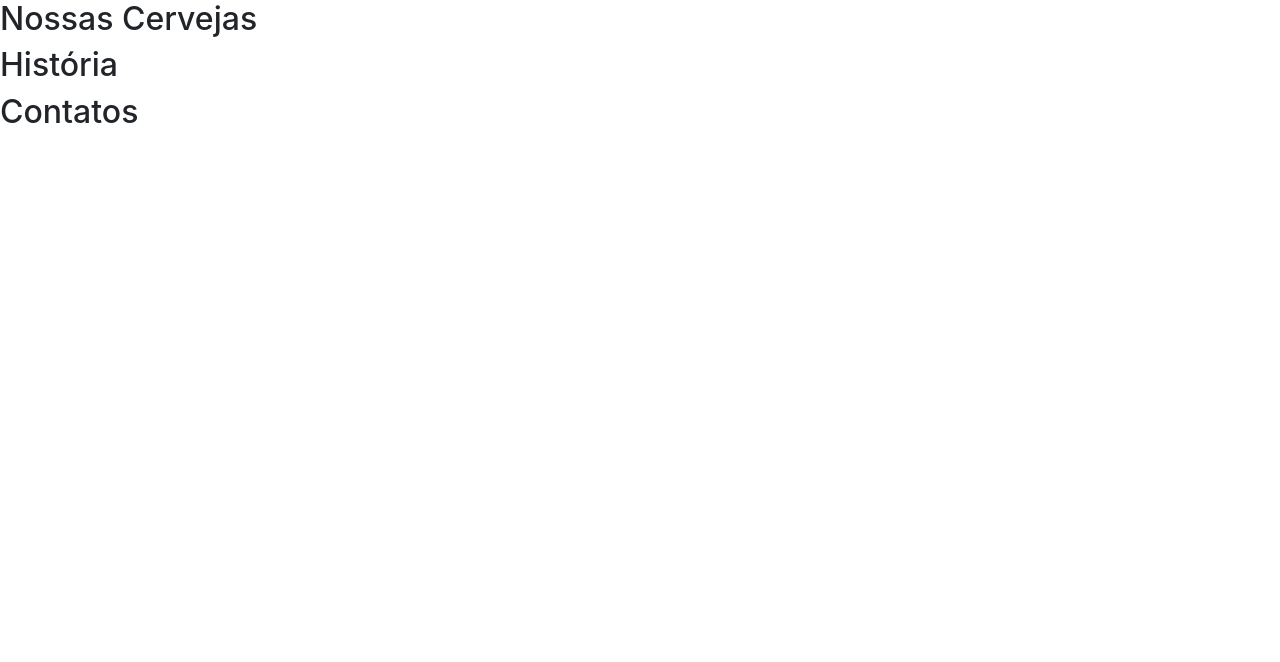
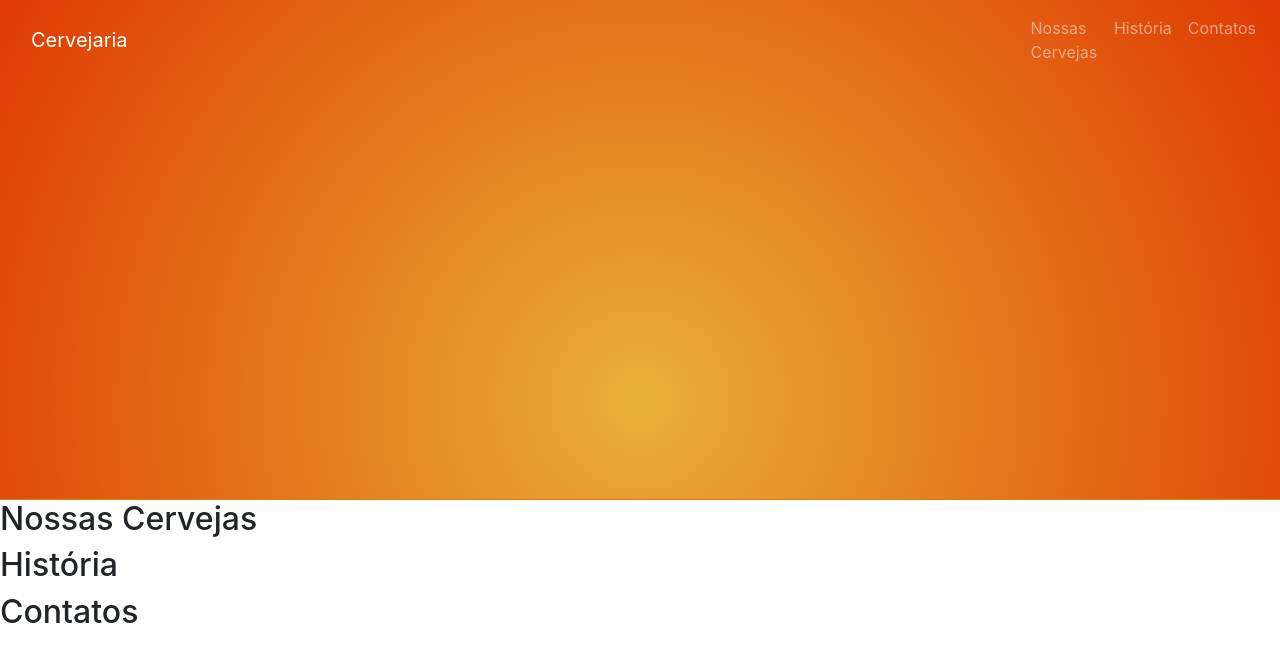
Before and after one commit to dowglasmaia/cervejaria-font-end, a website: page index.html in a window 1280 px wide. Drawn offline with nearby package versions, Linux system fonts and the light colour scheme.

Commit message:
impl- Topo

```diff
--- a/css/style.css
+++ b/css/style.css
@@ -0,0 +1,21 @@
+body, html {
+    display: block;
+    padding: 0;
+    margin: 0;
+    width: 100%;
+    position: relative;
+    height: 100%;
+}
+
+.topo {
+    width: 100%;
+    position: relative;
+    height: 500px;
+    background: radial-gradient(circle, rgb(233, 176, 55), #DF3A01);
+    color: black;
+    border-bottom: 1px solid #db8300;
+    background-attachment: fixed;
+    background-position: center;
+    background-repeat: no-repeat;
+    background-size: cover;
+}
--- a/index.html
+++ b/index.html
@@ -14,8 +14,25 @@
 </head>
 
 <body>
-    <header>
-        <nav></nav>
+
+    <!--=== HEADER ===-->
+    <header class="topo">
+        <nav class="navbar navbar-expand-lg navbar-dark fixed-top">
+            <div class="container">
+                <a href="#topo" class="navbar-brand">Cervejaria</a>
+                <button class="navbar-toggler navbar-toggler-right" data-toggle="collapse"
+                    data-toggle="navbarResposive">menu</button>
+            </div>
+            <div class="collapse navbar-collapse" id="navbarResponsive">
+                <ul class="navbar-nav ml-auto">
+                    <li class="nav-item"><a href="#" class="nav-link">Nossas Cervejas</a></li>
+                    <li class="nav-item"><a href="#" class="nav-link">História</a></li>
+                    <li class="nav-item"><a href="#" class="nav-link">Contatos</a></li>
+                </ul>
+            </div>
+
+
+        </nav>
     </header>
 
     <section>
```
